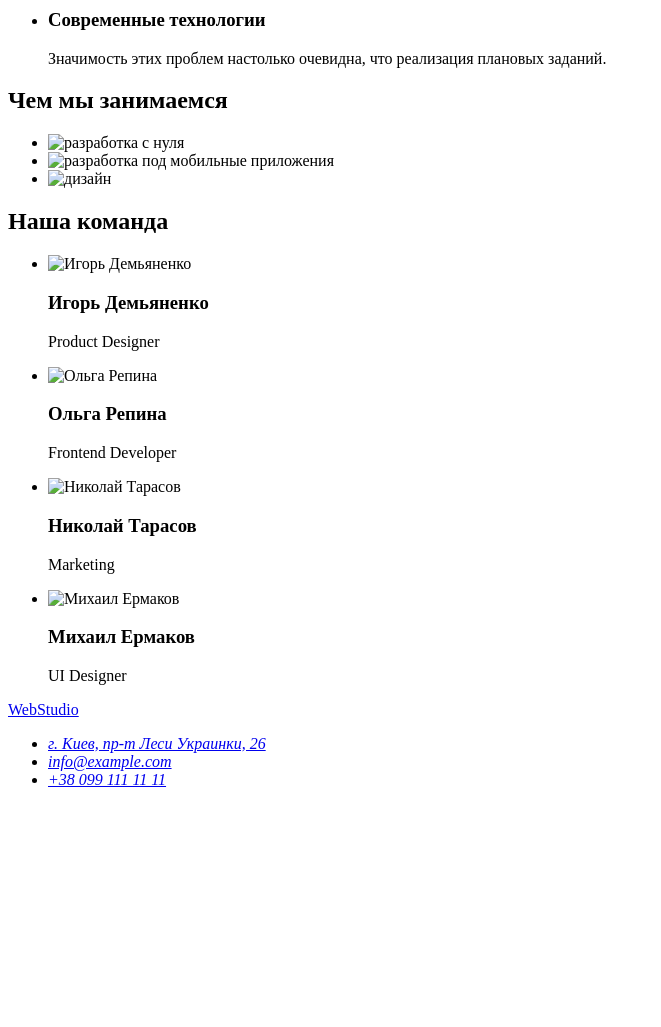
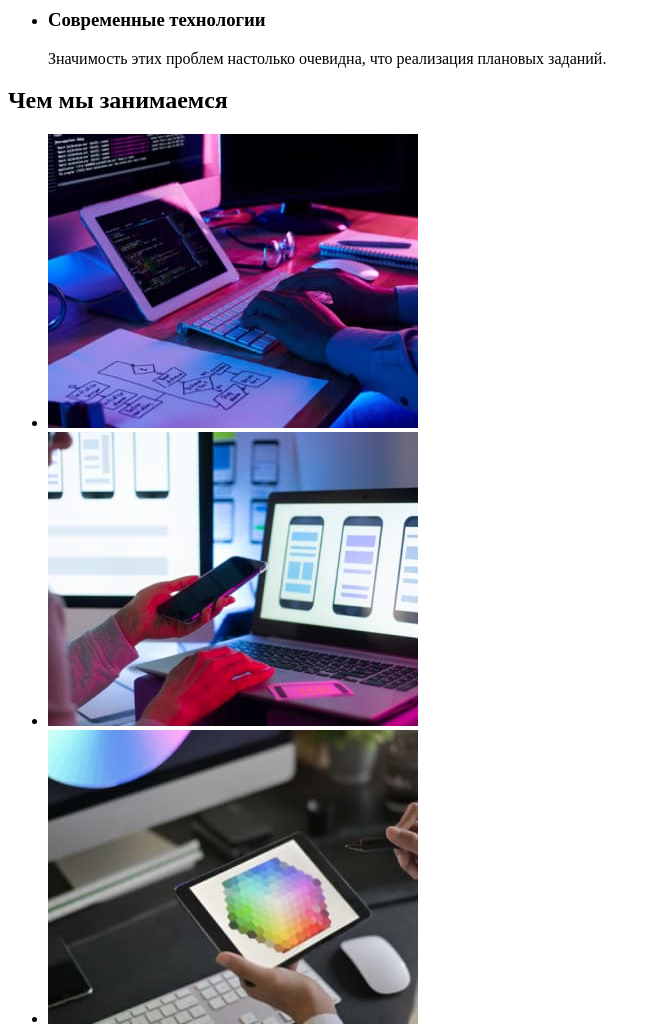
Before and after one commit to tarnapolskyi/goit-markup-hw-01-1, a plain HTML site: page index.html in a window 1280 px wide. Shown: the part 460-1487 px from the top of the page, without its empty margins (0-661 px from the left). Before the commit the page ends 1265 px from the top, so only its background shows below. Drawn offline with Linux system fonts and the light colour scheme; the site is published under a folder, as on GitHub Pages, so addresses that start at the root find nothing.

Commit message:
Добавил отображение картинок

```diff
--- a/index.html
+++ b/index.html
@@ -69,7 +69,7 @@
         <ul>
           <li>
             <img
-              src="/images/what_are_we_doing/box_1.jpg"
+              src="./images/what_are_we_doing/box_1.jpg"
               alt="разработка с нуля"
               width="370"
               height="294"
@@ -77,7 +77,7 @@
           </li>
           <li>
             <img
-              src="/images/what_are_we_doing/box_2.jpg"
+              src="./images/what_are_we_doing/box_2.jpg"
               alt="разработка под мобильные приложения"
               width="370"
               height="294"
@@ -85,7 +85,7 @@
           </li>
           <li>
             <img
-              src="/images/what_are_we_doing/box_3.jpg"
+              src="./images/what_are_we_doing/box_3.jpg"
               alt="дизайн"
               width="370"
               height="294"
@@ -98,7 +98,7 @@
         <ul>
           <li>
             <img
-              src="/images/our_team/product_designer.jpg"
+              src="./images/our_team/product_designer.jpg"
               width="270"
               height="260"
               alt="Игорь Демьяненко"
@@ -108,7 +108,7 @@
           </li>
           <li>
             <img
-              src="/images/our_team/frontend_developer.jpg"
+              src="./images/our_team/frontend_developer.jpg"
               width="270"
               height="260"
               alt="Ольга Репина"
@@ -118,7 +118,7 @@
           </li>
           <li>
             <img
-              src="/images/our_team/marketing.jpg"
+              src="./images/our_team/marketing.jpg"
               width="270"
               height="260"
               alt="Николай Тарасов"
@@ -128,7 +128,7 @@
           </li>
           <li>
             <img
-              src="/images/our_team/ui_designer.jpg"
+              src="./images/our_team/ui_designer.jpg"
               width="270"
               height="260"
               alt="Михаил Ермаков"
```
